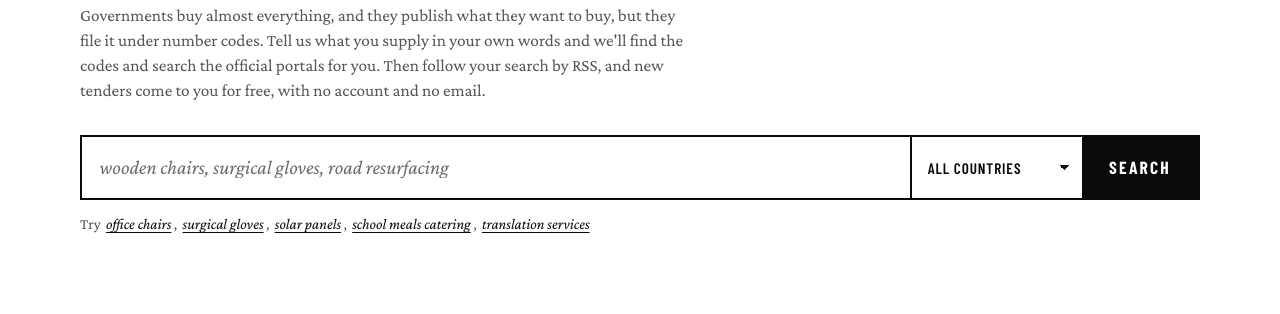
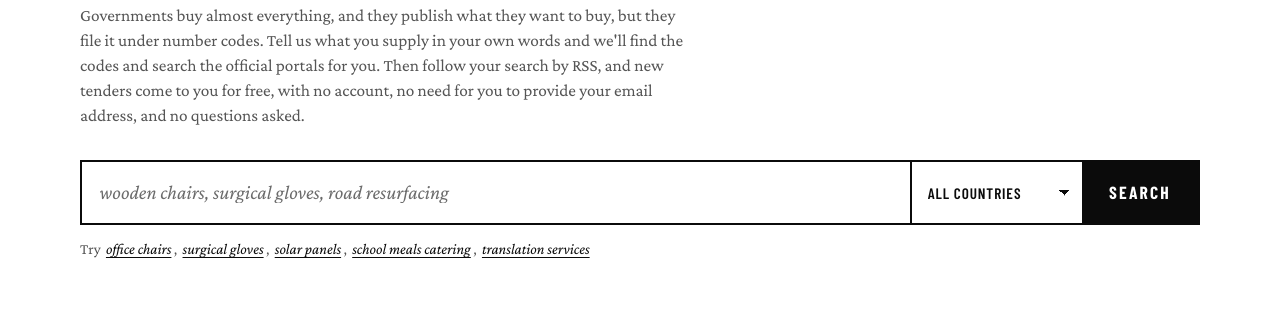
Before and after one commit to CreationNode/Tender-Finder, a website with bundled scripts: page index.html in a window 1280 px wide. Shown: the part 326-640 px from the top of the page. Built offline with nearby package versions, Linux system fonts and the light colour scheme; files whose address does not match are found by name.

Commit message:
Intro: Jake's wording for the RSS sentence
Co-Authored-By: Claude Opus 5.5 <noreply@anthropic.com>
Claude-Session: https://claude.ai/code/session_013yWEtVCsbtSwTzkuZqpZCA

```diff
--- a/index.html
+++ b/index.html
@@ -259,7 +259,7 @@
 
   <section class="hero">
     <h1>What do you make?<span class="code idle" id="herocode">(00000000)</span></h1>
-    <p class="lede">Governments buy almost everything, and they publish what they want to buy, but they file it under number codes. Tell us what you supply in your own words and we'll find the codes and search the official portals for you. Then follow your search by RSS, and new tenders come to you for free, with no account and no email.</p>
+    <p class="lede">Governments buy almost everything, and they publish what they want to buy, but they file it under number codes. Tell us what you supply in your own words and we'll find the codes and search the official portals for you. Then follow your search by RSS, and new tenders come to you for free, with no account, no need for you to provide your email address, and no questions asked.</p>
 
     <form class="search" id="searchform" role="search">
       <label class="sr" for="what">Describe your product or service</label>
```
